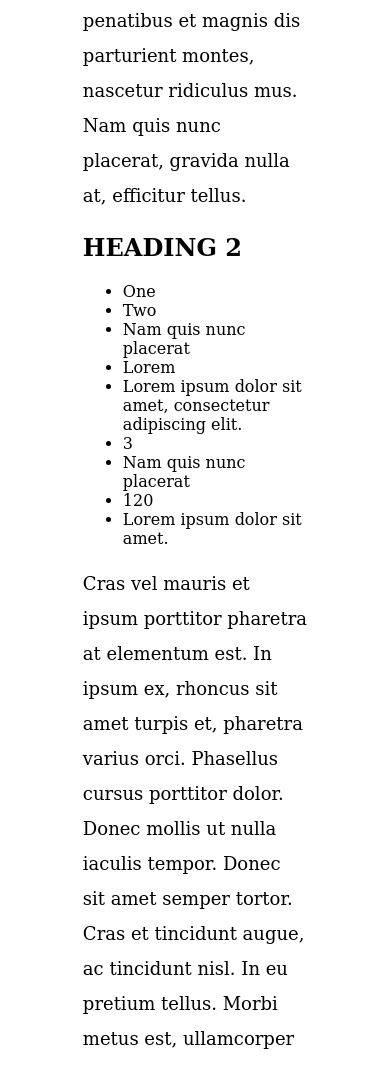
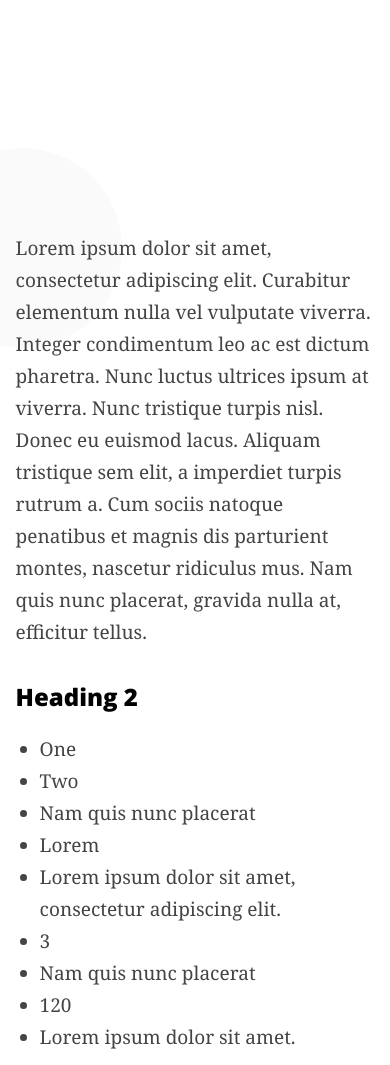
Before and after one commit to gastonfig/hack-oregon, a website: page dist/index.html in a window 390 px wide. Shown: the part 621-1686 px from the top of the page. Drawn offline with nearby package versions, Linux system fonts and the light colour scheme.

Commit message:
Layout, responsive and type progress.

```diff
--- a/scss/modules/_mixins.scss
+++ b/scss/modules/_mixins.scss
@@ -1,6 +1,42 @@
+// 770
+
+
+// Media Queries
+@mixin breakpoint($point) {
+  @if $point == desktop {
+    @media only screen and (max-width: 950px) { @content; }
+  }
+  @else if $point == tablet-portrait {
+    @media only screen and (max-width: 870px) { @content; }
+  }
+  @else if $point == phone-big {
+    @media only screen and (max-width: 767px)  { @content; }
+  }
+  @else if $point == phone-mid {
+    @media only screen and (max-width: 640px)  { @content; }
+  }
+  @else if $point == phone-mid-small {
+    @media only screen and (max-width: 540px)  { @content; }
+  }
+  @else if $point == phone {
+    @media only screen and (max-width: 480px)  { @content; }
+  }
+  @else if $point == phone-small {
+    @media only screen and (max-width: 320px)  { @content; }
+  }
+  @else {
+    @media only screen and (#{$point}) { @content; }
+  }
+}
+
 @mixin type-size($sizeValue: 1.6, $lineHeight: $sizeValue) {
   font-size: ($sizeValue * 10) + px;
   font-size: ($sizeValue / 1.6) + rem;
   line-height: ($lineHeight * 10) + px;
   line-height: ($lineHeight / 1.6) + rem;
 }
+
+@mixin px-to-rem($property, $val) {
+  #{$property}: ($val * 10) + px;
+  #{$property}: ($val / 1.6) + rem;
+}
--- a/scss/styles.scss
+++ b/scss/styles.scss
@@ -1,15 +1,33 @@
 @import "../bower_components/susy/sass/_susy"; // Including susy manually so we can use the Bower version
 @import 'vendor/_normalize';
 @import 'modules/_mixins';
+@import url('http://fonts.googleapis.com/css?family=Open+Sans:300,400,600,800');
+
+%sans-serif {
+	font-family: 'Open Sans', sans-serif;
+}
 
 /* GLOBAL
 ----------------------------------------------- */
 body {
-	font-family: Constantia, "Lucida Bright", Lucidabright, "Lucida Serif", Lucida, "DejaVu Serif", "Bitstream Vera Serif", "Liberation Serif", Georgia, serif;
+	font-family: Georgia, serif;
+}
+
+// IMAGES
+figure {
+	@include px-to-rem(margin-bottom, 3);
+	@include px-to-rem(margin-top, 3);
 }
 
 img {
 	max-width: 100%;
+}
+
+figcaption {
+	color: #999;
+	letter-spacing: -.1px;
+	@include type-size(1.3, 1.8);
+	@extend %sans-serif;
 }
 
 /* LAYOUT
@@ -33,11 +51,84 @@ $susy: (
 .block {
 	@include pre(3);
 	@include span(10);
+
+	@include breakpoint(phone-big) {
+		@include pre(1);
+		@include span(14);
+	}
+
+	@include breakpoint(phone-mid-small) {
+		margin-left: 0;
+		@include span(16);
+	}
+}
+
+header {
+	// background: #eee;
+	@include px-to-rem(margin-bottom, 6);
+	@include px-to-rem(padding-bottom, 12);
+	@include px-to-rem(padding-top, 12);
 }
 
 
 /* TYPOGRAPHY
 ----------------------------------------------- */
-p {
-	@include type-size(1.8, 3.5);
+h1 {
+	// color: #fff;
+	font-weight: 800;
+	letter-spacing: -3px;
+	@include type-size(10);
 }
+
+h1, h2, h3, h4 {
+	@extend %sans-serif;
+}
+
+ul, ol {
+	color: red;
+	padding: 0;
+
+	@include breakpoint(phone-mid-small) {
+		padding-left: 24px;
+	}
+}
+
+
+$base-line: 3.2;
+
+p, li {
+	color: #444;
+	@include type-size(1.9, $base-line);
+}
+
+p, ul, ol {
+	@include px-to-rem(margin-bottom, $base-line);
+}
+
+
+.drop {
+	// color: #555;
+	// float: left;
+	// font-weight: 800;
+	// line-height: 120px;
+	// padding-right: 10px;
+
+	// @include type-size(14, 12);
+	// @extend %sans-serif;
+	position: relative;
+
+	&:after {
+		background: #eee;
+		content: '';
+		left: 50%;
+		height: 200px;
+		opacity: .3;
+		top: 50%;
+		width: 200px;
+
+		position: absolute;
+		z-index: -1;
+		transform: translate(-50%, -50%);
+		border-radius: 100%;
+	}
+}
```
Also changed, not shown: dist/css/styles.css, dist/index.html.
